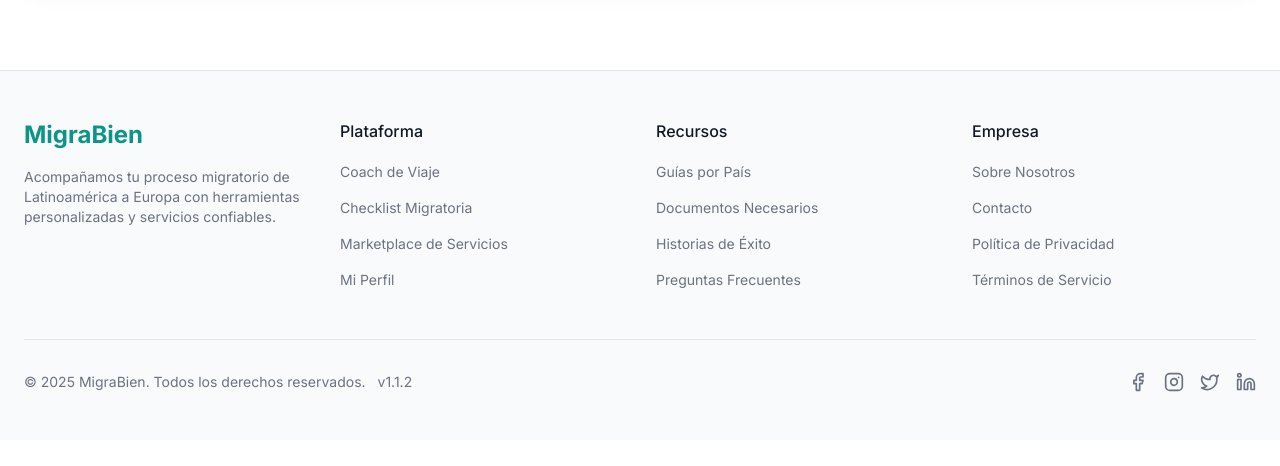
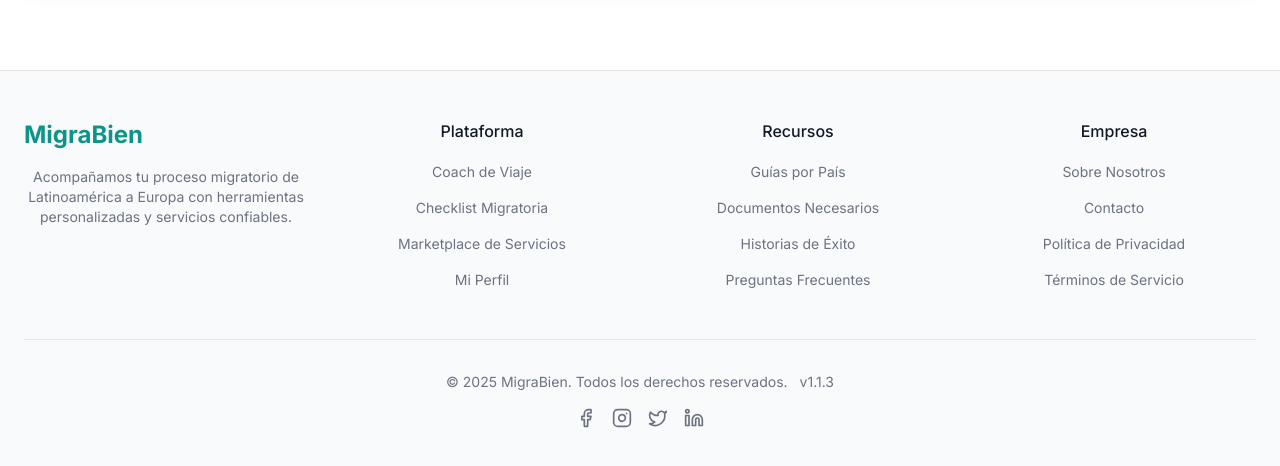
Before and after one commit to Migrabien/migrabien, a Next.js app: page / in a window 1280 px wide. Shown: the part 2694-3160 px from the top of the page. Before the commit the page ends 3134 px from the top, so only its background shows below. Built offline with nearby package versions, Linux system fonts and the light colour scheme.

Commit message:
Centrar el footer y actualizar versión a 1.1.3

```diff
--- a/components/footer.tsx
+++ b/components/footer.tsx
@@ -2,7 +2,7 @@ import Link from "next/link"
 
 export default function Footer() {
   return (
-    <footer className="bg-gray-50 border-t">
+    <footer className="bg-gray-50 border-t text-center">
       <div className="container px-4 md:px-6 py-12">
         <div className="grid grid-cols-1 md:grid-cols-4 gap-8">
           <div className="space-y-4">
@@ -94,11 +94,11 @@ export default function Footer() {
           </div>
         </div>
 
-        <div className="border-t mt-12 pt-8 flex flex-col md:flex-row justify-between items-center">
+        <div className="border-t mt-12 pt-8 flex flex-col items-center">
           <p className="text-gray-500 text-sm">
-            © {new Date().getFullYear()} MigraBien. Todos los derechos reservados. <span className="ml-2">v1.1.2</span>
+            © {new Date().getFullYear()} MigraBien. Todos los derechos reservados. <span className="ml-2">v1.1.3</span>
           </p>
-          <div className="flex space-x-4 mt-4 md:mt-0">
+          <div className="flex space-x-4 mt-4">
             <Link href="#" className="text-gray-500 hover:text-teal-600">
               <svg
                 xmlns="http://www.w3.org/2000/svg"
```
